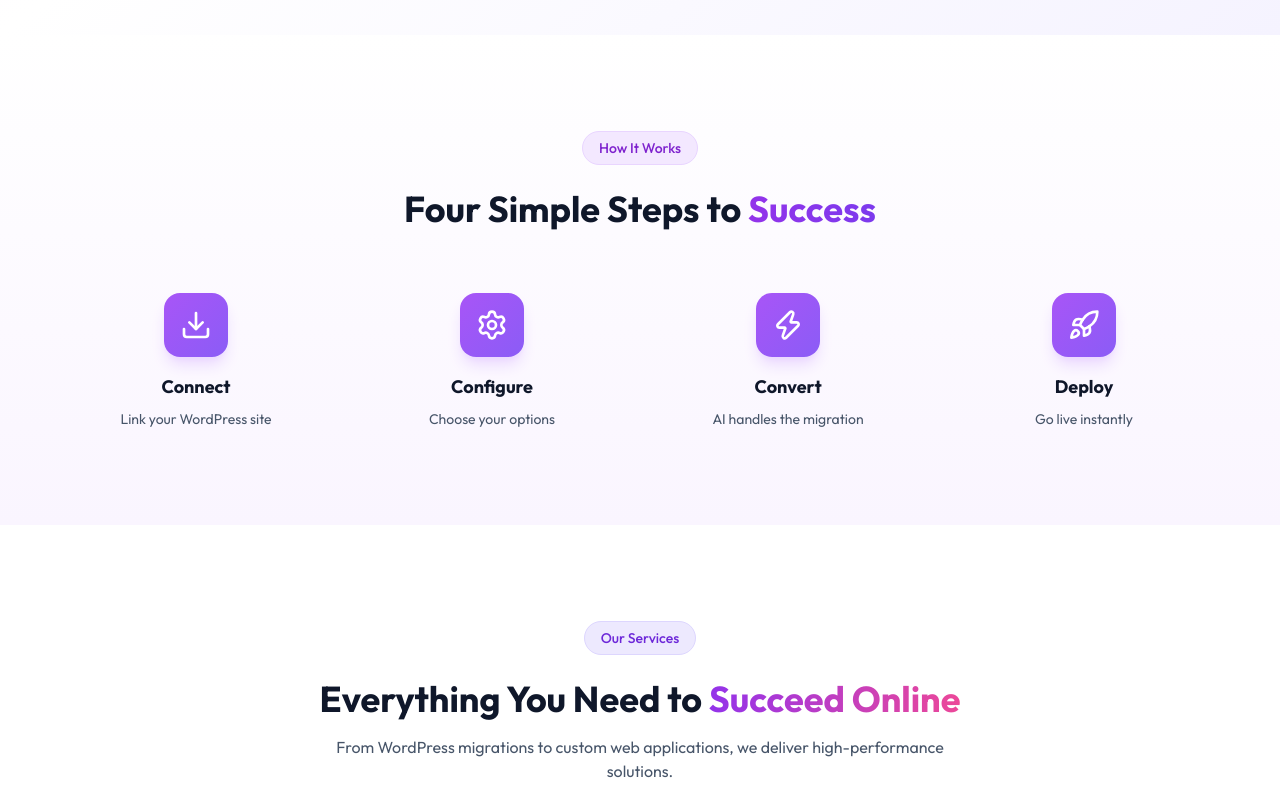
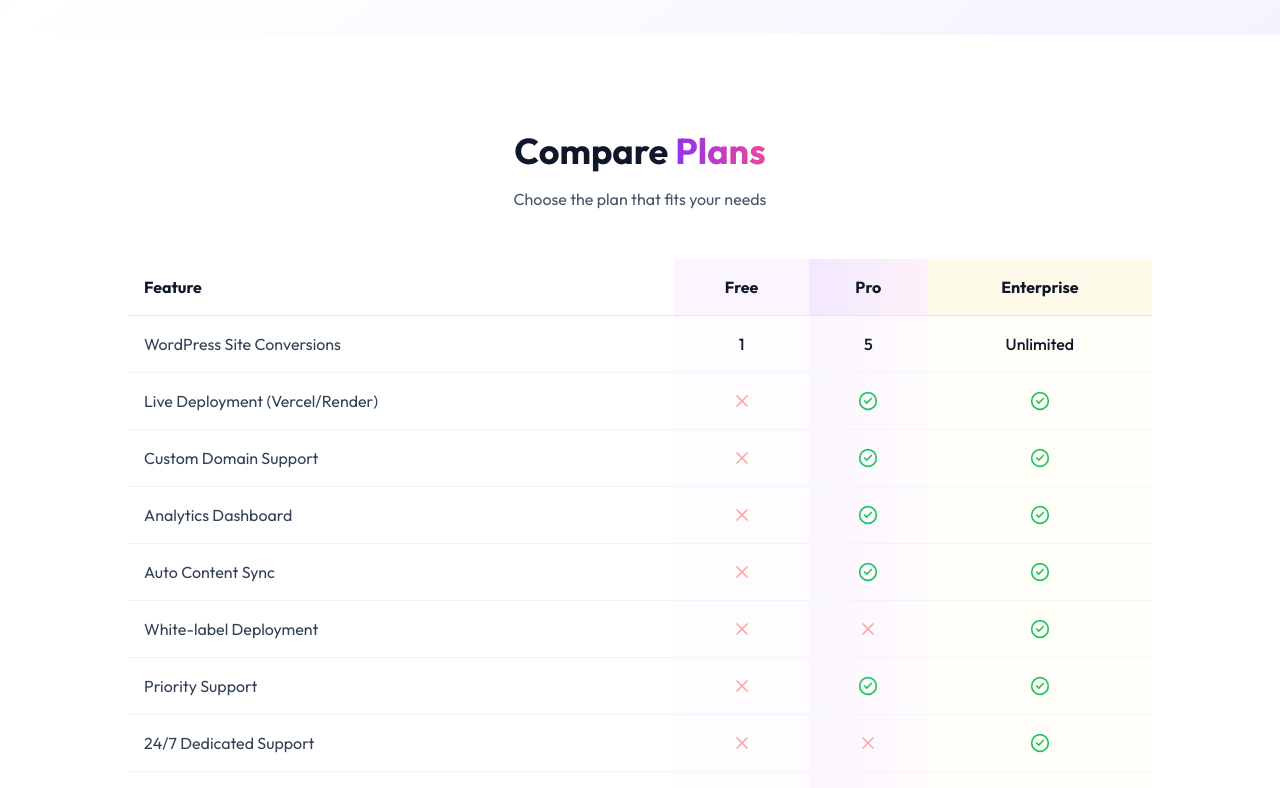
Before and after one commit to wpcodingpress/WPCodingPress, a Next.js app: page / in a window 1280 px wide. Shown: the part 3600-4388 px from the top of the page. Built offline with nearby package versions, Linux system fonts and the light colour scheme; no server answers.

Commit message:
feat: add features comparison table to homepage

```diff
--- a/app/(public)/page.tsx
+++ b/app/(public)/page.tsx
@@ -844,6 +844,64 @@ export default function HomePage() {
         </div>
       </section>
 
+      {/* Features Comparison Table */}
+      <section className="py-24 px-6 bg-white">
+        <div className="max-w-5xl mx-auto">
+          <div className="text-center mb-12">
+            <h2 className="text-3xl md:text-4xl font-bold text-slate-900 mb-4">
+              Compare <span className="bg-gradient-to-r from-purple-600 to-pink-500 bg-clip-text text-transparent">Plans</span>
+            </h2>
+            <p className="text-slate-600">Choose the plan that fits your needs</p>
+          </div>
+
+          <div className="overflow-x-auto">
+            <table className="w-full">
+              <thead>
+                <tr className="border-b border-slate-200">
+                  <th className="text-left py-4 px-4 text-slate-900 font-bold">Feature</th>
+                  <th className="text-center py-4 px-4 text-slate-900 font-bold bg-purple-50">Free</th>
+                  <th className="text-center py-4 px-4 text-slate-900 font-bold bg-gradient-to-r from-purple-100 to-pink-50">Pro</th>
+                  <th className="text-center py-4 px-4 text-slate-900 font-bold bg-amber-50">Enterprise</th>
+                </tr>
+              </thead>
+              <tbody>
+                {[
+                  { feature: "WordPress Site Conversions", free: "1", pro: "5", enterprise: "Unlimited" },
+                  { feature: "Live Deployment (Vercel/Render)", free: false, pro: true, enterprise: true },
+                  { feature: "Custom Domain Support", free: false, pro: true, enterprise: true },
+                  { feature: "Analytics Dashboard", free: false, pro: true, enterprise: true },
+                  { feature: "Auto Content Sync", free: false, pro: true, enterprise: true },
+                  { feature: "White-label Deployment", free: false, pro: false, enterprise: true },
+                  { feature: "Priority Support", free: false, pro: true, enterprise: true },
+                  { feature: "24/7 Dedicated Support", free: false, pro: false, enterprise: true },
+                  { feature: "API Access", free: false, pro: true, enterprise: true },
+                  { feature: "Team Collaboration", free: false, pro: false, enterprise: true },
+                ].map((row, i) => (
+                  <tr key={i} className="border-b border-slate-100 hover:bg-slate-50">
+                    <td className="py-4 px-4 text-slate-700">{row.feature}</td>
+                    <td className="text-center py-4 px-4 bg-purple-50/30">
+                      {typeof row.free === 'boolean' ? (
+                        row.free ? <CheckCircle2 className="w-5 h-5 text-green-500 mx-auto" /> : <X className="w-5 h-5 text-red-300 mx-auto" />
+                      ) : <span className="text-slate-900 font-medium">{row.free}</span>}
+                    </td>
+                    <td className="text-center py-4 px-4 bg-gradient-to-r from-purple-50 to-pink-50/30">
+                      {typeof row.pro === 'boolean' ? (
+                        row.pro ? <CheckCircle2 className="w-5 h-5 text-green-500 mx-auto" /> : <X className="w-5 h-5 text-red-300 mx-auto" />
+                      ) : <span className="text-slate-900 font-medium">{row.pro}</span>}
+                    </td>
+                    <td className="text-center py-4 px-4 bg-amber-50/30">
+                      {typeof row.enterprise === 'boolean' ? (
+                        row.enterprise ? <CheckCircle2 className="w-5 h-5 text-green-500 mx-auto" /> : <X className="w-5 h-5 text-red-300 mx-auto" />
+                      ) : <span className="text-slate-900 font-medium">{row.enterprise}</span>}
+                    </td>
+                  </tr>
+                ))}
+              </tbody>
+            </table>
+          </div>
+        </div>
+      </section>
+
       {/* Process Section */}
       <section className="py-24 px-6 bg-gradient-to-b from-white to-purple-50">
         <div className="max-w-6xl mx-auto">
```
